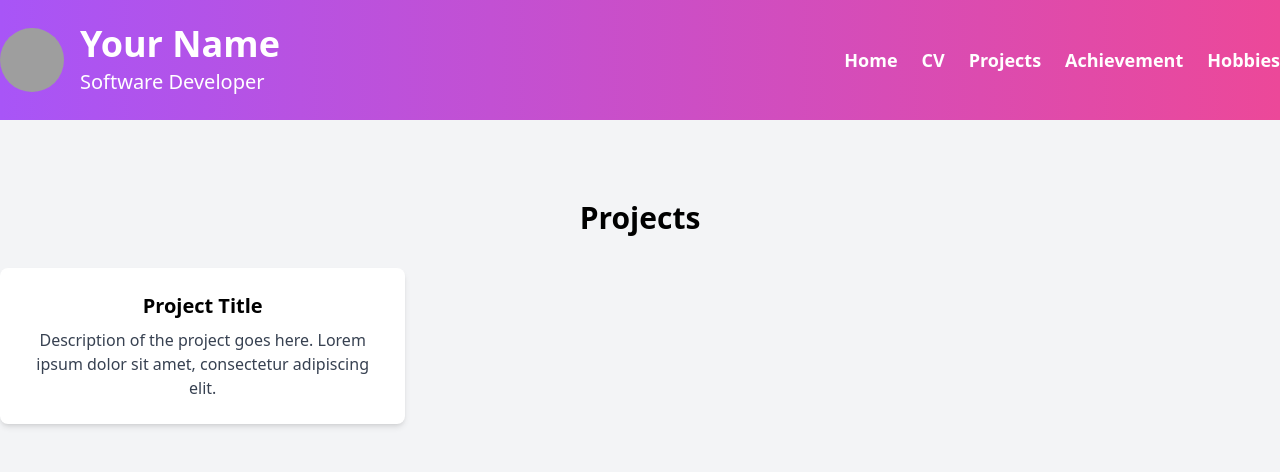
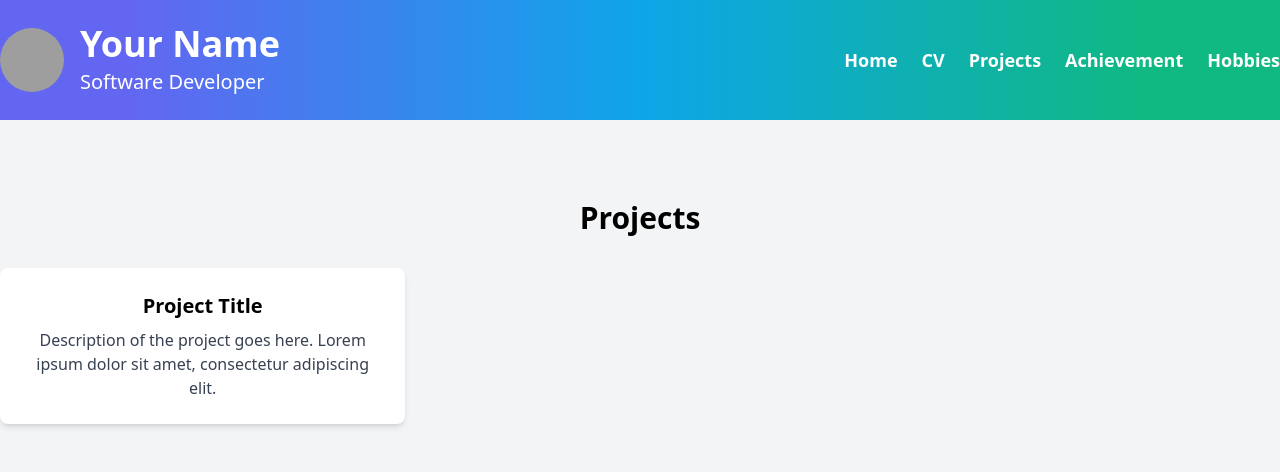
Before and after one commit to Luul-Solutions/portfolio_frontend, a React (Create React App) app: page / in a window 1280 px wide. Shown: the top 472 px of the page. Built offline with nearby package versions, Linux system fonts and the light colour scheme; grey boxes are pictures that could not be loaded.

Commit message:
added multi colour gradient in the header

```diff
--- a/src/components/Header.tsx
+++ b/src/components/Header.tsx
@@ -3,7 +3,7 @@ import React from "react";
 
 const Header: React.FC = () => {
   return (
-    <header className="bg-gradient-to-r from-purple-500 to-pink-500 py-6">
+    <header className="bg-gradient-to-r from-indigo-500 from-10% via-sky-500 to-emerald-500 to-90% py-6">
       <div className="container mx-auto flex flex-col md:flex-row items-center justify-between">
         <div className="flex items-center">
           <img
```
